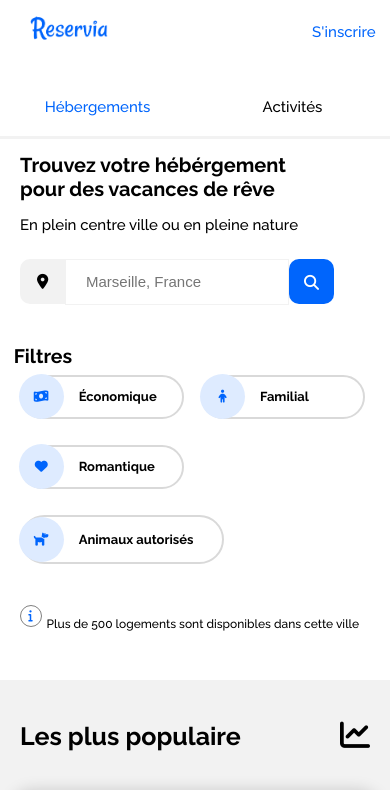
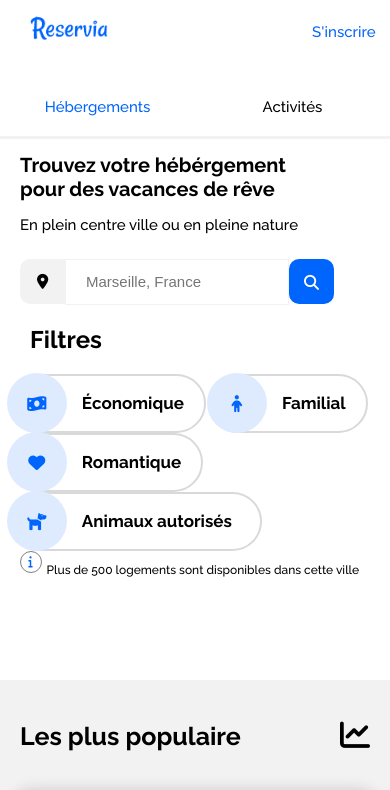
Before and after one commit to Athlantix/MazighSadali_2-051220, a plain HTML site: page index.html in a window 390 px wide. Shown: the top 790 px of the page. Drawn offline with Linux system fonts and the light colour scheme.

Commit message:
filtres-hebergement-reponsive

```diff
--- a/index.html
+++ b/index.html
@@ -39,9 +39,9 @@
 		  	</div>
 		  </div>
 
-		  	<div class="filtres">
-		  		<h2>Filtres</h2>
 
+		  		<h2 class="filtre-h2">Filtres</h2>
+		  		<div class="filtres">
 		  		<div><span class="style-icon">
 		  				<i class="fas fa-money-bill-wave"></i>
 		  			</span>
--- a/style-responsive.css
+++ b/style-responsive.css
@@ -93,6 +93,20 @@ input{
 .section-recherche h1{
 	font-size: 20px;
 	width: 80%;
+}
+
+.filtre-h2{
+	margin-left: 30px;
+}
+
+.filtres{
+	width: 97%;
+	margin:auto;
+}
+
+.filtres div{
+	margin: 0px;
+	margin-left: 2px;
 
 }
 
@@ -103,43 +117,7 @@ input{
 	margin: auto;
 }
 
-.filtres{
-		display: grid;
-		grid-template-columns: 1fr 1fr;
-		grid-template-rows: 70px 70px 70px 70px;
-		font-size: 13px;
-		width: 93%;
-		margin: auto;
-}
 
-.filtres div{
-	width: 140px;
-	height: 40px;
-	border-radius: 100px;
-	margin-left: 6px;
-}
-
-.filtres:nth-child(2){
-	color:blue;
-}
-
-.filtres h2{
-	grid-column: 1/3;
-	grid-row: 1;
-	margin-top: 40px;
-}
-
-.filtres div:nth-child(5){
-	grid-column: 1/3;
-	grid-row: 4;
-	width: 180px;
-	height: 45px;
-}
-
-.style-icon{
-	width: 45px;
-	height: 45px;
-}
 
 .logo-info{
 	width: 20px;
@@ -150,6 +128,7 @@ input{
 
 .info-logement{
 	font-size: 12px;
+	margin-top: -20px;
 }
 
 .hébergements{
@@ -382,7 +361,7 @@ footer section{
 
 
 
-@media screen and (min-width : 700px) and (max-width : 1000px) {
+@media screen and (min-width : 700px) and (max-width : 1070px) {
 
 #logo{
 	width: 100px;
@@ -445,21 +424,14 @@ border-bottom: 3px solid #0065fc;
 
 .filtres{
 	width: 100%;
-	height: 300px;
+	height: 100px;
+
 }
 
 .filtres div{
-	margin-left: 10px;
 
 }
 
-.filtres div:nth-child(5){
-	width:210px;
-	position: absolute;
-	position: relative;
-top: 80px; right: 550px;
-
-}
 
 .style-icon{
 	width: 50px;
@@ -467,11 +439,11 @@ top: 80px; right: 550px;
 }
 
 .info-logement{
-	margin-top: -130px;
+	margin-top:0px;
 }
 
 .hébergements{
-	width: 95%;
+	width: 104%;
 	height: 650px;
 }
 .hébergements h2{
--- a/style.css
+++ b/style.css
@@ -114,11 +114,13 @@ button span{
 	cursor: pointer;
 }
 
+
 .filtres{
-	margin-top: 50px;
+	margin-top: 10px;
 	display: flex;
 	margin-bottom: 20px;
 	font-size:17px;
+	flex-wrap: wrap;
 
 }
 
@@ -131,6 +133,9 @@ button span{
 	height:55px;
 	margin-left: 40px;
 
+}
+.filtres div:nth-child(4){
+	width: 230px;
 }
 
 .filtres div:hover{ background-color: #f2f2f2;
@@ -183,6 +188,7 @@ button span{
 .hébergements h2{
 	margin-top: 40px;
 	font-size: 20px;
+	margin-left: 30px;
 }
 
 i[data-active="true"]{
```
